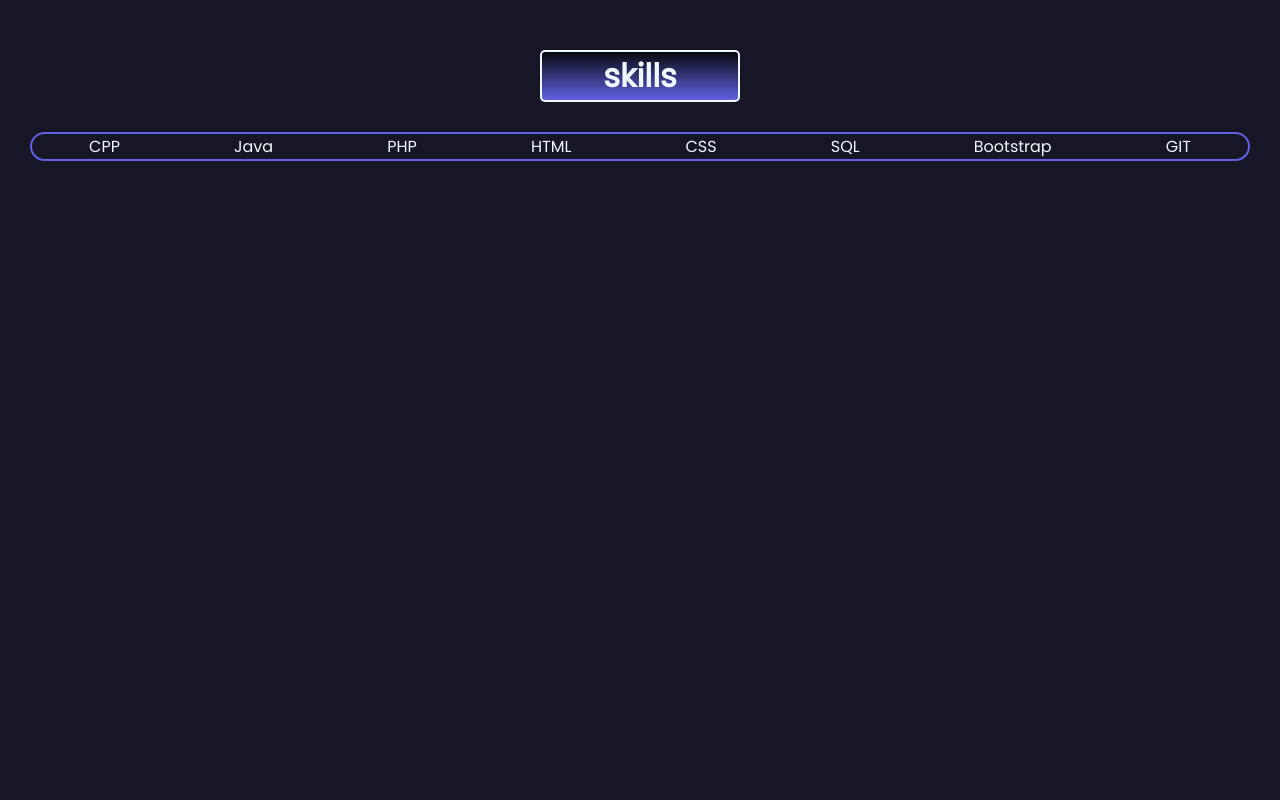
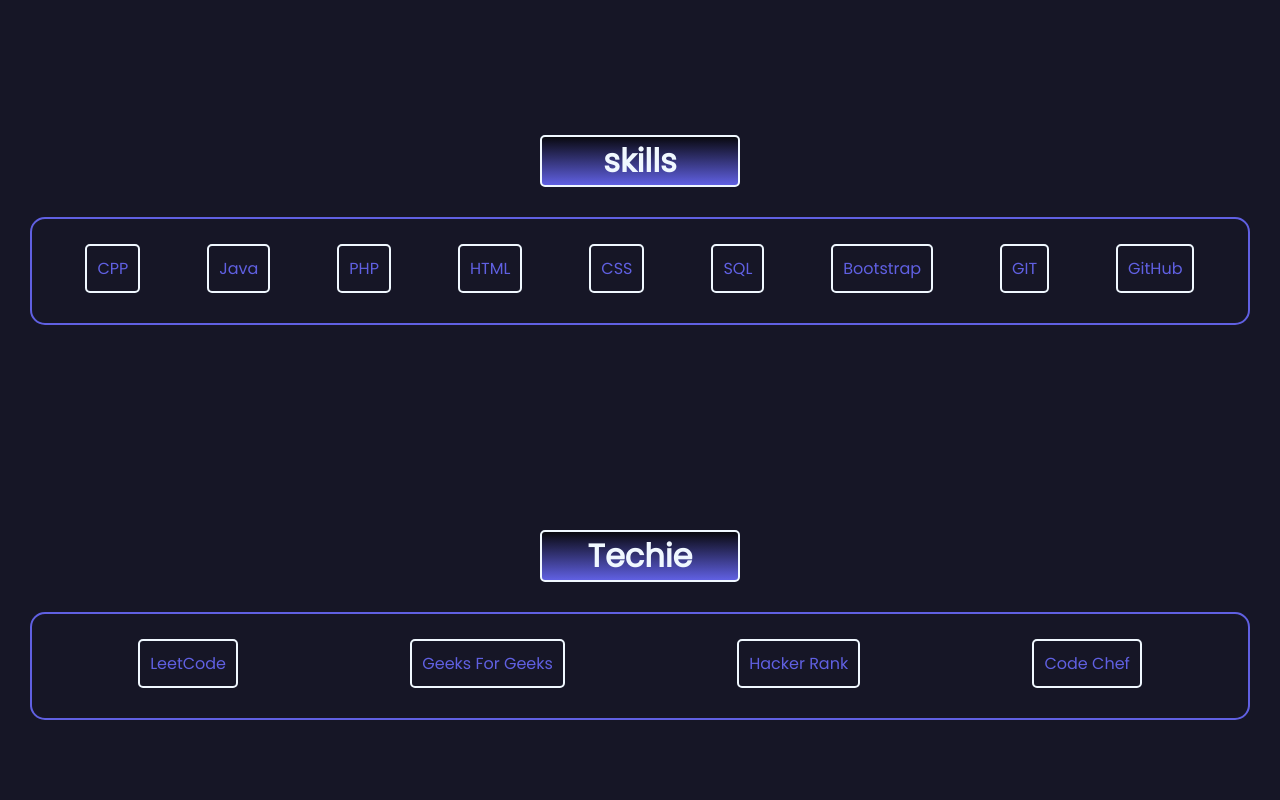
Before and after one commit to CherukuriNikhil/portfolio, a plain HTML site: page index.html in a window 1280 px wide. Shown: the part 1580-2380 px from the top of the page. Drawn offline with nearby package versions, Linux system fonts and the light colour scheme.

Commit message:
changes in skills and added techie

```diff
--- a/index.html
+++ b/index.html
@@ -27,8 +27,7 @@
 			<div class="right">
 				<ul>
 					<li><a href="#about">About</a></li>
-					<li><a href="#skills">Skill</a></li>
-					<li><a href="#Techie">Techie</a></li>
+					<li><a href="#Skills&Techie">Skills & Techie</a></li>
 					<li><a href="#portfolio">Projects</a></li>
 				</ul>
 			</div>
@@ -58,13 +57,20 @@
 	<div class="about" id="about">
 		<h1 class="heading">About Me</h1>
 		<div class="content">
-			<div class="top">🚀 Passionate Computer Science student, fueled by innovation and driven to solve intricate
+			<!-- <div class="top">🚀 Passionate Computer Science student, fueled by innovation and driven to solve intricate
 				challenges with cutting-edge tech. 👩‍💻 Seeking a thrilling opportunity to launch my career in the tech
 				industry, whether it's an internship or first job. 🌟 Armed with a rock-solid foundation in programming,
 				data structures, and algorithms, and always ready to learn and adapt. 🤝 Eager to collaborate with
 				talented teams, crafting solutions that boost businesses and elevate user experiences. 🎯 Ready to
 				contribute my skills and creativity to an organization committed to software excellence and tech
-				advancement! Let's make a difference together! 😃
+				advancement! Let's make a difference together! 😃 -->
+				I am a dedicated computer science student actively Seeking a thrilling
+				opportunity to launch my career in the tech industry, whether it’s an
+				internship or first job. With a strong academic background and a passion
+				for technology, I am prepared to contribute my skills and learnings to a
+				professional setting. Eager to engage with industry challenges and
+				collaborate with teams, I am committed to making a valuable impact as I
+				embark on the next phase of my career journey.
 			</div>
 			<hr>
 			<div class="tab-titles">
@@ -134,7 +140,8 @@
 
 	<!-- About page Ends here -->
 
-	<!-- skills page starts here -->
+	<div class="knowledge" id="Skills&Techie">
+		<!-- skills page starts here -->
 
 	<div class="skills" id="skills">
 		<h1 class="heading">skills</h1>
@@ -147,11 +154,24 @@
 			<div class="items">SQL</div>
 			<div class="items">Bootstrap</div>
 			<div class="items">GIT</div>
-
+			<div class="items">GitHub</div>
 		</div>
 	</div>
 
 	<!-- skill page Ends here -->
+
+	<div class="Techie" id="Techie">
+		<h1 class="heading">Techie</h1>
+		<div class="skillbox">
+			<div class="items"><a href="https://leetcode.com/NarasingaNikhil/" target="_blank">LeetCode</a></div>
+			<div class="items"><a href="https://auth.geeksforgeeks.org/user/narasinganikhil" target="_blank">Geeks For Geeks</a></div>
+			<div class="items"><a href="https://www.hackerrank.com/profile/NarasingaNikhil" target="_blank">Hacker Rank</a></div>
+			<div class="items"><a href="https://www.codechef.com/users/narasinga" target="_blank">Code Chef</a></div>
+		</div>
+	</div>
+	</div>
+
+
 
 	<!-- Project page starts here -->
 
--- a/style.css
+++ b/style.css
@@ -141,7 +141,7 @@ color: aliceblue;
 }
 
 
-.about, .skills , #portfolio {
+.about ,.knowledge, #portfolio {
 	min-height: 100vh;
 	color: aliceblue;
 	padding-top: 10px;
@@ -165,13 +165,8 @@ color: aliceblue;
 	border: 2px solid rgb(96, 96, 226);
 	border-radius: 15px;
 	margin: 30px;
+	padding: 25px;
 }
-
-.about .content {
-	padding-left:5px;
-}
-
-
 .about .content .top {
 	padding: 10px;
 	text-align: center;
@@ -269,6 +264,13 @@ color: aliceblue;
 	display: block;
 }
 
+.knowledge{
+	display: flex;
+	flex-direction: column;
+	flex-wrap: wrap;
+	justify-content:space-around;
+}
+
 .skillbox{
 	border: 2px solid rgb(96, 96, 226);
 	border-radius: 15px;
@@ -277,6 +279,25 @@ color: aliceblue;
 	flex-wrap: wrap;
 	justify-content: space-around;
 	align-items: center;
+	padding : 20px;
+}
+
+.skillbox div{
+	width:auto;
+	height:30%;
+	text-align: center;
+	padding: 10px;
+	margin: 15px 0 ;
+	border: 2px solid aliceblue;
+	border-radius: 5px;
+	margin: 10px;
+	margin-top: 5px;
+	color:rgb(96, 96, 226)
+}
+
+.skillbox div a{
+	text-decoration: none;
+	color: rgb(96, 96, 226);
 }
 
 
```
